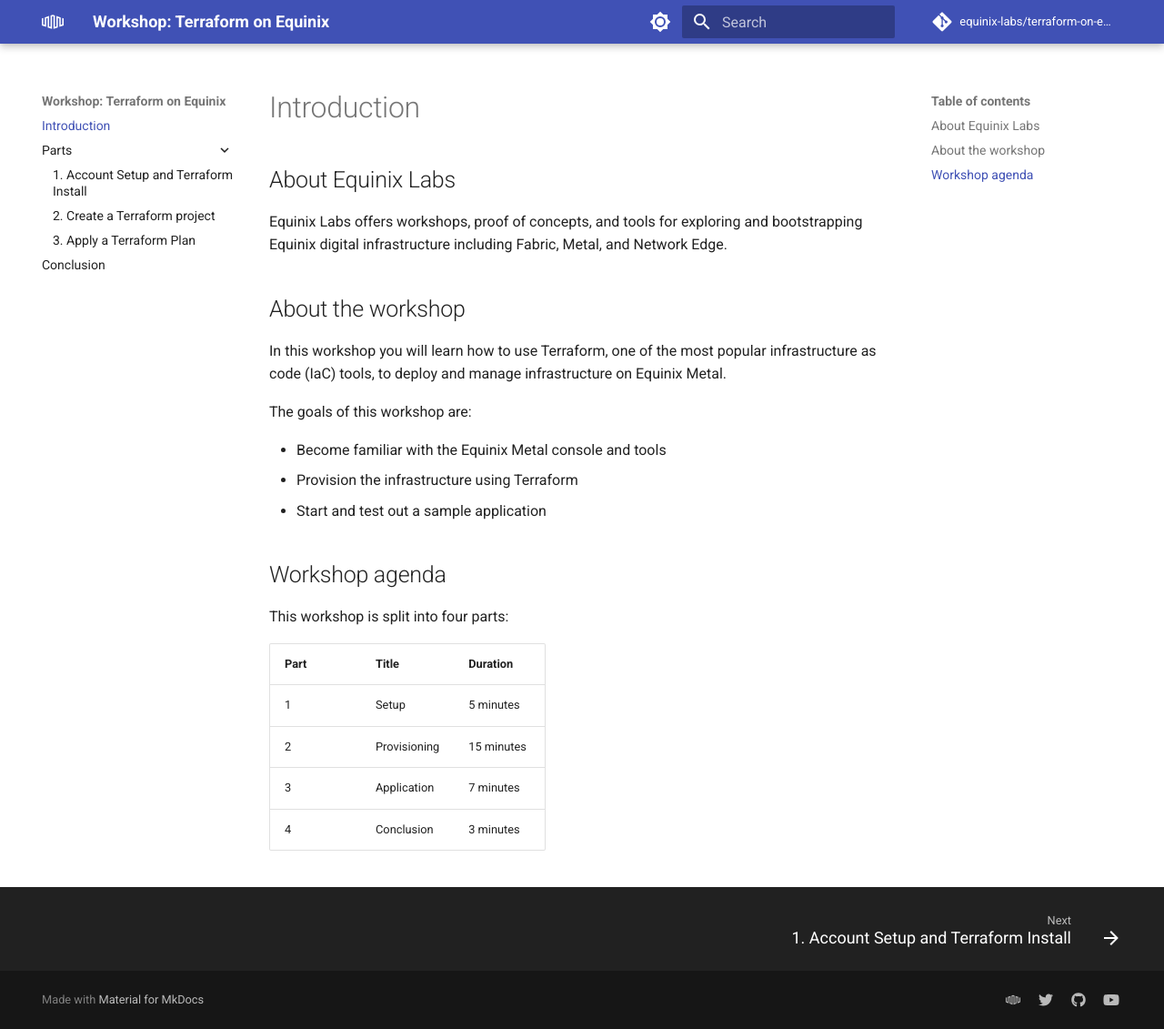
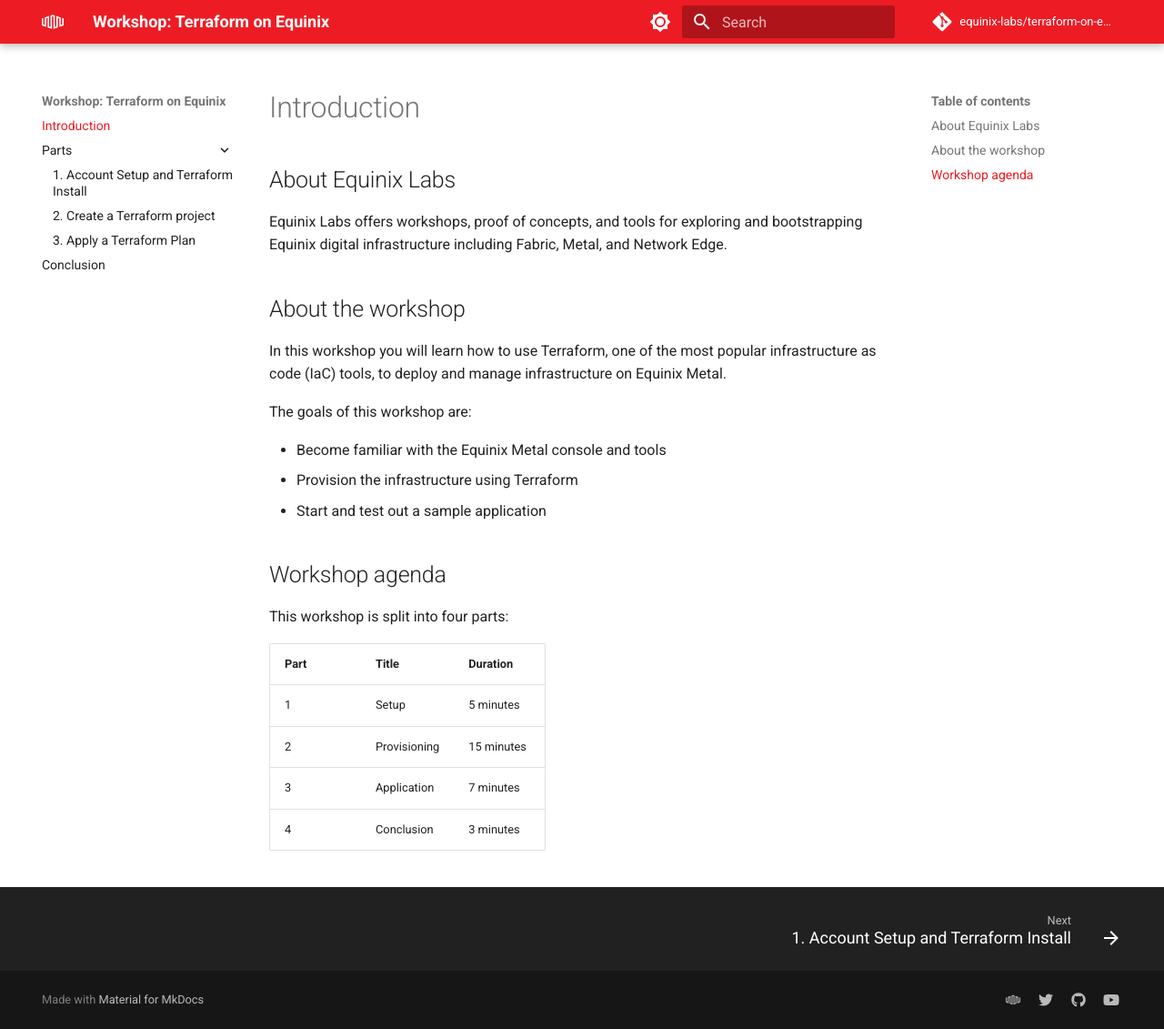
Before and after one commit to equinix-labs/terraform-on-equinix-workshop, an MkDocs documentation site: the page built from docs/index.md, in a window 1280 px wide and 1131 px high. Shown: the whole window at 91% size. Built offline with MkDocs 1.6.1 and Material for MkDocs 9.7.7, drawn with Linux system fonts in a browser that asks for light colours; comment, search, counter and statistics services are not loaded.

Commit message:
fix: use Equinix red for top nav (#13)

```diff
--- a/mkdocs.yml
+++ b/mkdocs.yml
@@ -19,11 +19,11 @@
 
 theme:
   name: material
-
   palette:
     # Palette toggle for light mode
     - media: "(prefers-color-scheme: light)"
       scheme: default
+      primary: custom
       toggle:
         icon: material/brightness-7
         name: Switch to dark mode
@@ -31,6 +31,7 @@
     # Palette toggle for dark mode
     - media: "(prefers-color-scheme: dark)"
       scheme: slate
+      primary: custom
       toggle:
         icon: material/brightness-4
         name: Switch to light mode
```
